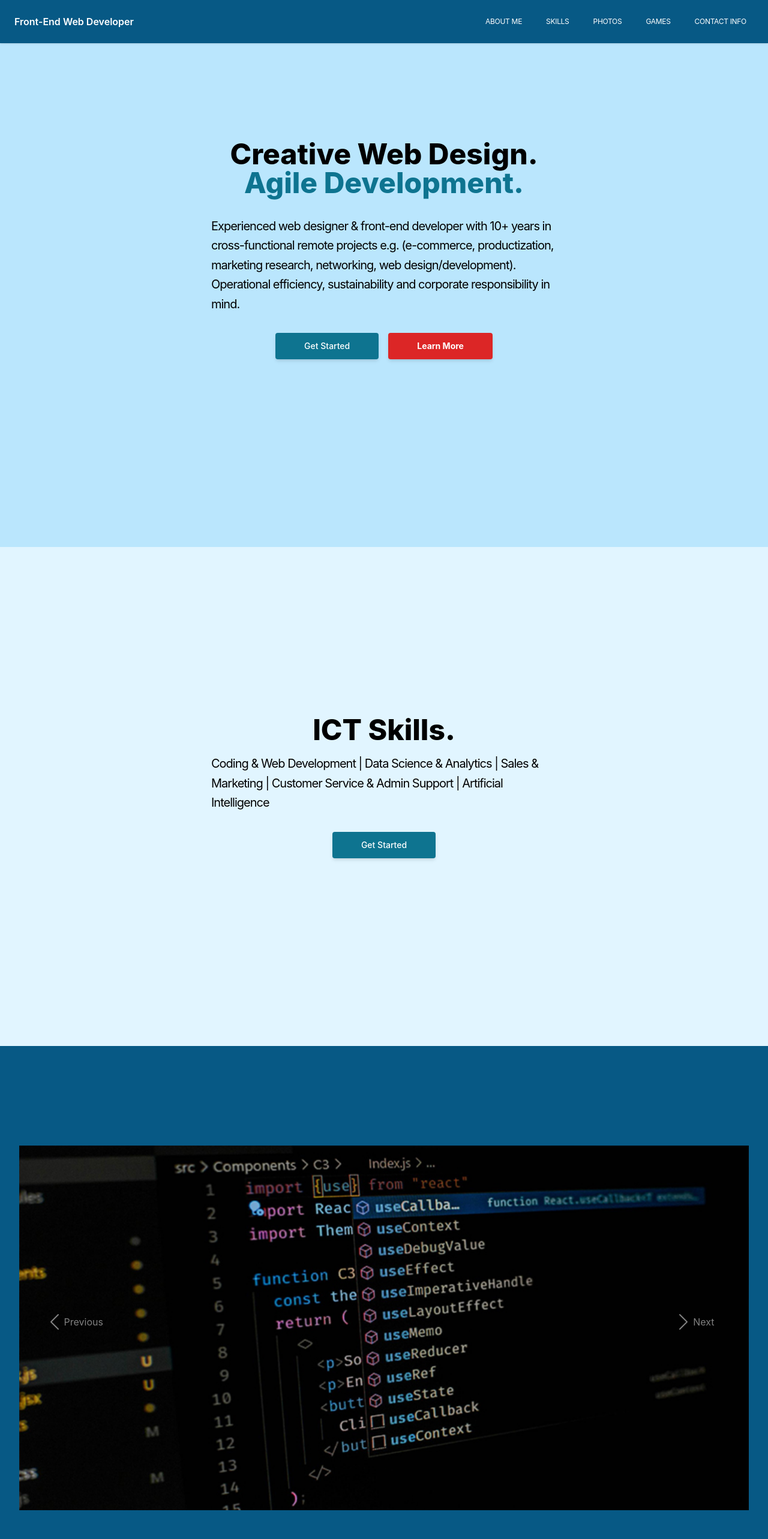
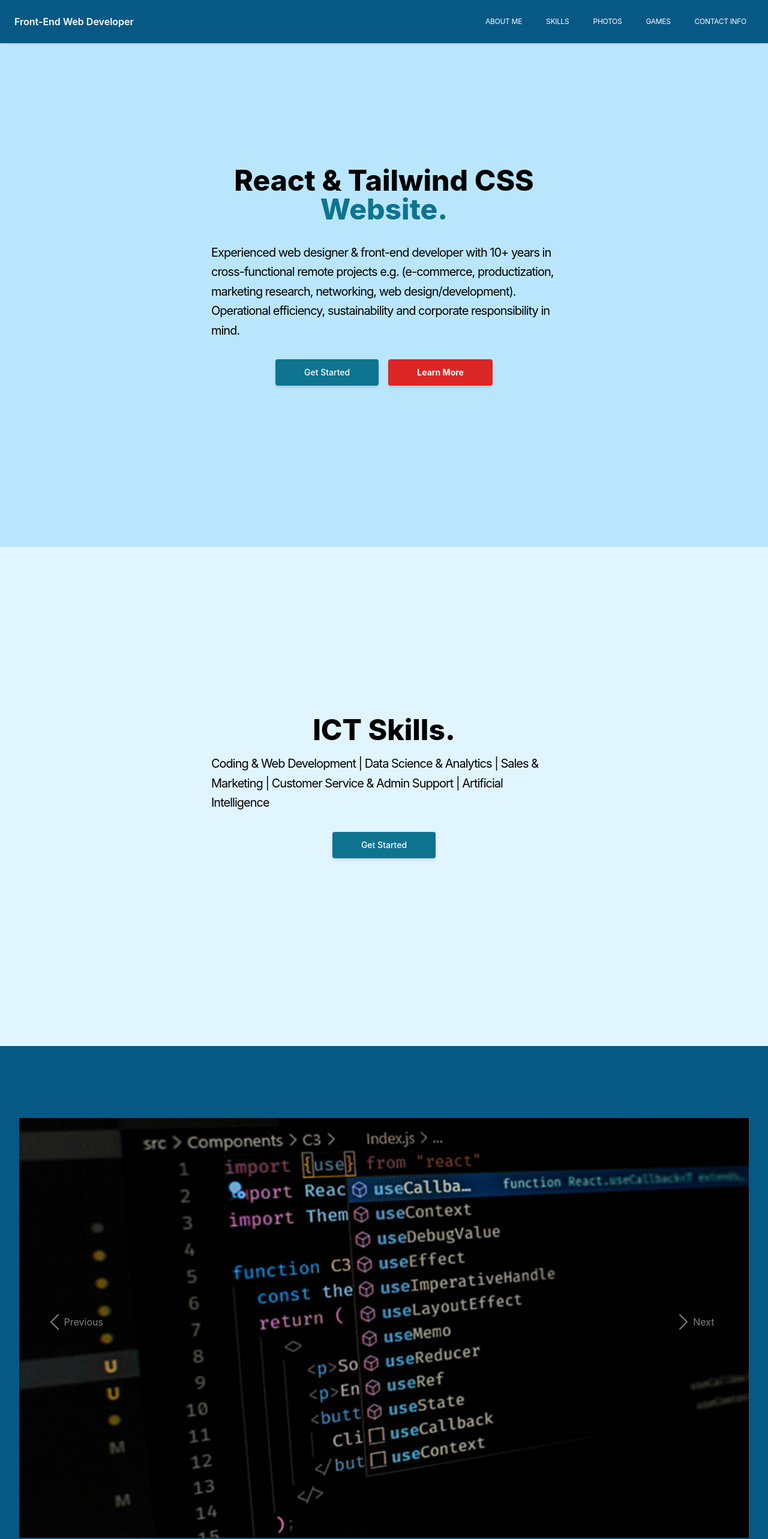
Before and after one commit to jkiimala/reactWeb, a React (Create React App) app: page / in a window 1280 px wide. Shown: the top 2566 px of the page at 60% size. Built offline with nearby package versions, Linux system fonts and the light colour scheme.

Commit message:
update build for gh-pages

```diff
--- a/src/components/About.js
+++ b/src/components/About.js
@@ -10,9 +10,9 @@ const About = () => {
      <section className="#bae6fd">
   <div className="mx-auto max-w-screen-xl px-4 py-32 lg:flex lg:h-screen lg:items-center">
     <div className="mx-auto max-w-xl text-center">
-      <h1 className="text-3xl font-extrabold sm:text-5xl -mt-32">
-        Creative Web Design.
-        <strong className="font-extrabold text-cyan-700 sm:block mb-8"> Agile Development. </strong>
+      <h1 className="text-3xl font-extrabold sm:text-5xl -mt-10">
+        React & Tailwind CSS
+        <strong className="font-extrabold text-cyan-700 sm:block mb-8"> Website. </strong>
       </h1>
 
       <p className="mt-4 sm:text-xl/relaxed text-start tracking-tighter mb-8">
--- a/src/components/Contact.js
+++ b/src/components/Contact.js
@@ -9,7 +9,7 @@ const reviews = [
   {
     id: 1,
     name: "Lemmy Kilmister",
-    review: "That was a great time, the summer of 1997 – I can’t remember it, but I’ll never forget it!",
+    review: "That was a great time, the summer of 1973 – I can’t remember it, but I’ll never forget it!",
     rating: 5,
     image: profileImage,
   },
@@ -49,8 +49,8 @@ const Contact = () => {
   return (
     <div className="contact">
       <section className="#bae6fd">
-        <div className="mx-auto max-w-screen-xl px-4 py-12 sm:px-6 lg:px-8 lg:py-16">
-          <h2 className="text-center text-4xl font-bold tracking-tight text-gray-900 sm:text-5xl -mt-96">
+        <div className="mx-auto max-w-screen-xl px-4 py-12 sm:px-6 lg:px-8 lg:py-32">
+          <h2 className="text-center text-4xl font-bold tracking-tight text-gray-900 sm:text-5xl pb-10 -mt-96">
             Contact info & trusted reviews from my customers.
           </h2>
 
@@ -87,7 +87,7 @@ const Contact = () => {
         <a href="https://www.linkedin.com/in/jkiimala" target="_blank" rel="noopener noreferrer">
           <FontAwesomeIcon icon={faLinkedin} size="2x" />
         </a>
-        <a href="https://www.facebook.com/your-profile" target="_blank" rel="noopener noreferrer">
+        <a href="https://github.com/jkiimala" target="_blank" rel="noopener noreferrer">
           <FontAwesomeIcon icon={faGithub} size="2x" />
         </a>
         <a href="https://www.facebook.com/your-profile" target="_blank" rel="noopener noreferrer">
--- a/src/components/Projects.js
+++ b/src/components/Projects.js
@@ -44,9 +44,9 @@ const Projects = () => {
 
       <a href="https://jkiimala.github.io/captainJackpot/" target="_blank" rel="noopener noreferrer" className="relative mb-10 block rounded-tr-3xl border-2 border-cyan-500 shadow-xl">
   <span
-    className="absolute -right-px -top-px rounded-bl-3xl rounded-tr-3xl bg-red-600 px-6 py-4 font-medium uppercase tracking-widest text-white"
+    className="absolute -right-px -top-px rounded-bl-3xl rounded-tr-3xl bg-green-600 px-6 py-4 font-medium uppercase tracking-widest text-white"
   >
-    1.000.000 $ JACKPOT
+    WIN 1.000.000 $
   </span>
 
   <img
--- a/src/custom-bootstrap.scss
+++ b/src/custom-bootstrap.scss
@@ -12,11 +12,12 @@
 }
 
 .carousel-item img {
-  max-height: 700px;
+
   object-fit: cover;
   display: block;
   margin-bottom: 180px;
   width: 100%;
+  height: 100%;
 }
 
 #carousel {
--- a/src/index.css
+++ b/src/index.css
@@ -70,5 +70,5 @@ html {
   align-items: center;
   justify-content: center;
   min-height: 100vh;
-  padding-top: 600px; /* Lisää tilaa yläosaan, jotta otsikko näkyy kunnolla */
+  padding-top: 500px; /* Lisää tilaa yläosaan, jotta otsikko näkyy kunnolla */
 }
```
